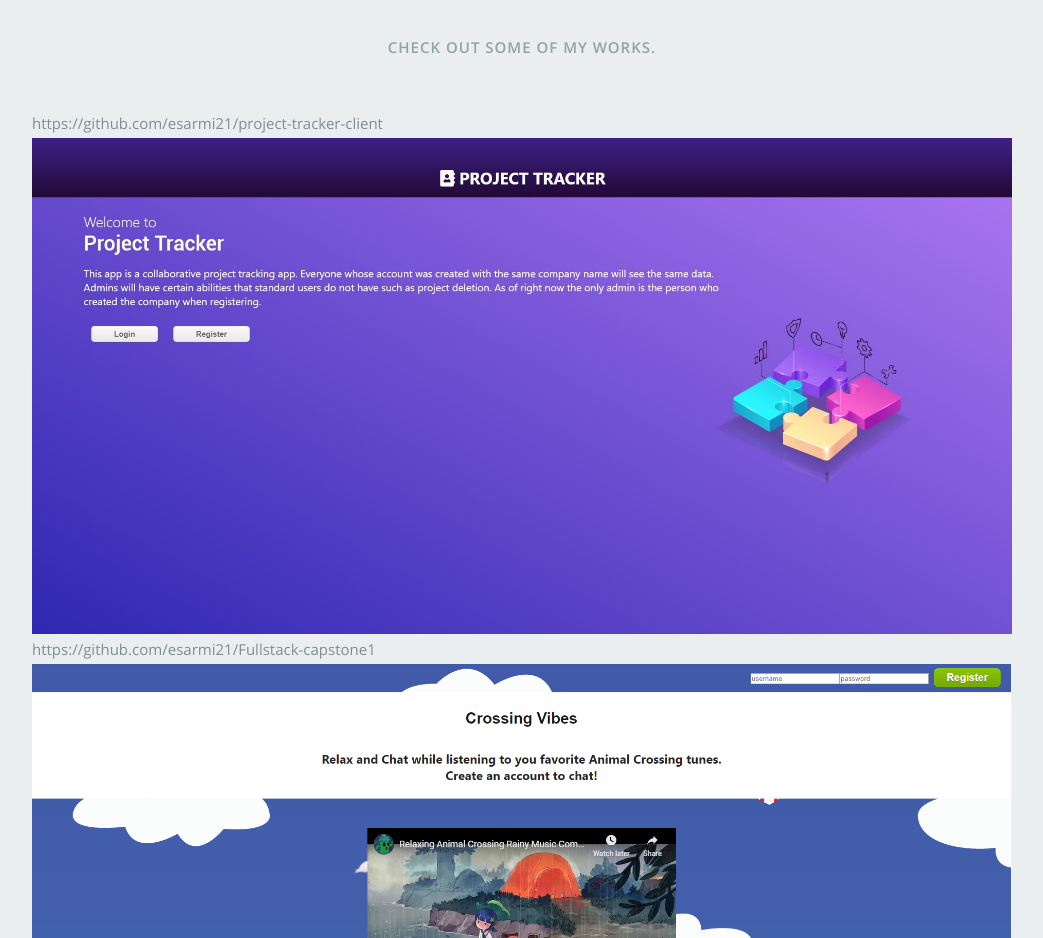
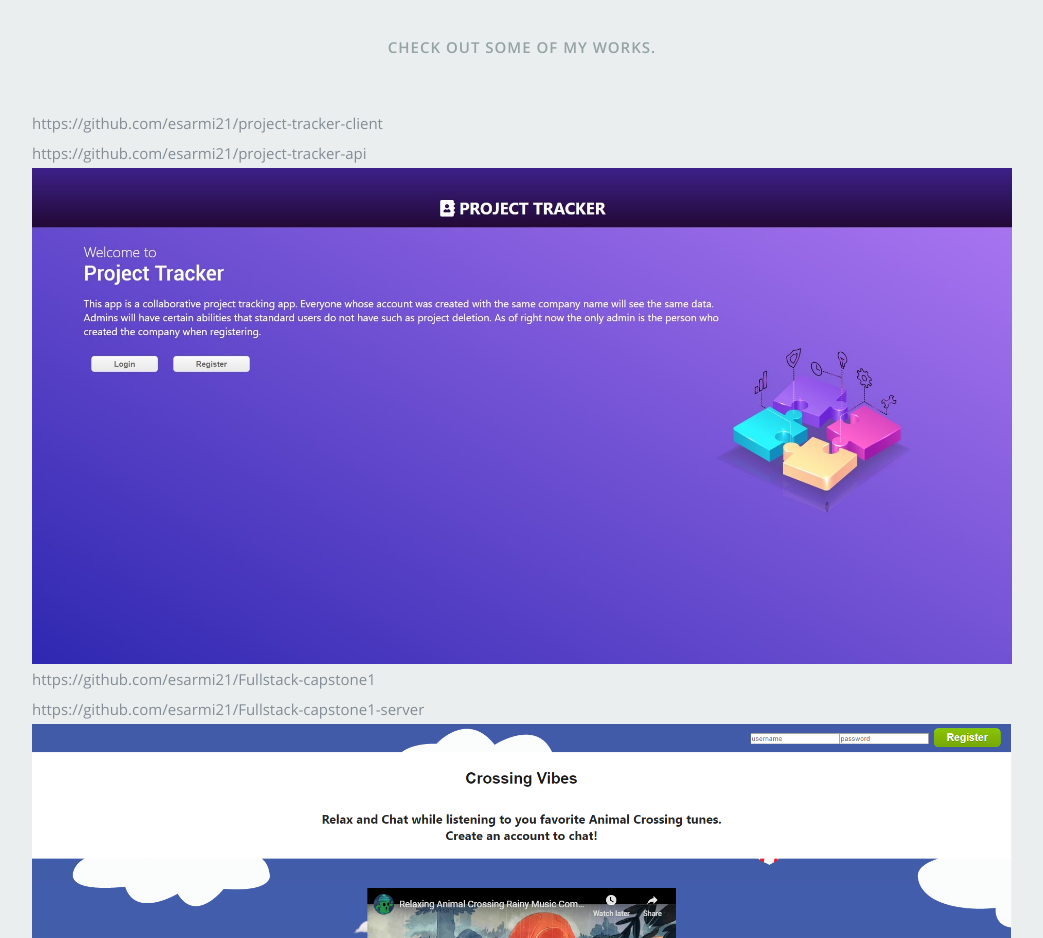
Before and after one commit to esarmi21/portfolioNew, a React (Create React App) app: page / in a window 1280 px wide. Shown: the part 1400-2338 px from the top of the page, without its empty margins (118-1161 px from the left). Built offline with nearby package versions, Linux system fonts and the light colour scheme.

Commit message:
added github links

```diff
--- a/public/resumeData.json
+++ b/public/resumeData.json
@@ -43,14 +43,16 @@
         "category":"Tracks projects and tasks where users can assign priority and status.",
         "image":"Project-Tracker.jpg",
         "url":"https://project-tracker.now.sh/",
-        "github":"https://github.com/esarmi21/project-tracker-client"
+        "github":"https://github.com/esarmi21/project-tracker-client",
+        "githubbackend":"https://github.com/esarmi21/project-tracker-api"
       },
       {
         "title":"AC Vibes",
         "category":"A user chat experience while being able to listen to animal crossing music",
         "image":"Animal-crossing.png",
         "url":"https://animalcrossing-chat-app.esarmi21.now.sh/",
-        "github":"https://github.com/esarmi21/Fullstack-capstone1"
+        "github":"https://github.com/esarmi21/Fullstack-capstone1",
+        "githubbackend":"https://github.com/esarmi21/Fullstack-capstone1-server"
       },
       {
         "title":"Brewery Shuffle",
--- a/src/Components/Portfolio.js
+++ b/src/Components/Portfolio.js
@@ -8,6 +8,7 @@ class Portfolio extends Component {
         var projectImage = 'images/portfolio/'+projects.image;
         return <div key={projects.title} className="columns portfolio-item">
           <div>{projects.github}</div>
+          <div>{projects.githubbackend}</div>
            <div className="item-wrap">
             <a href={projects.url} title={projects.title}>
                <img alt={projects.title} src={projectImage} />
```
